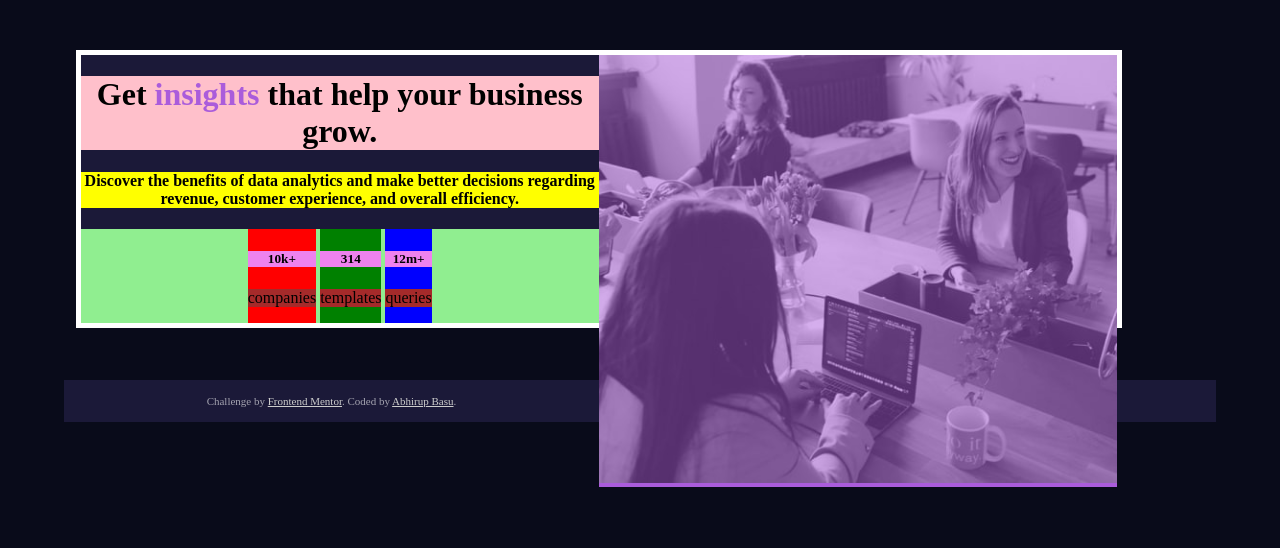
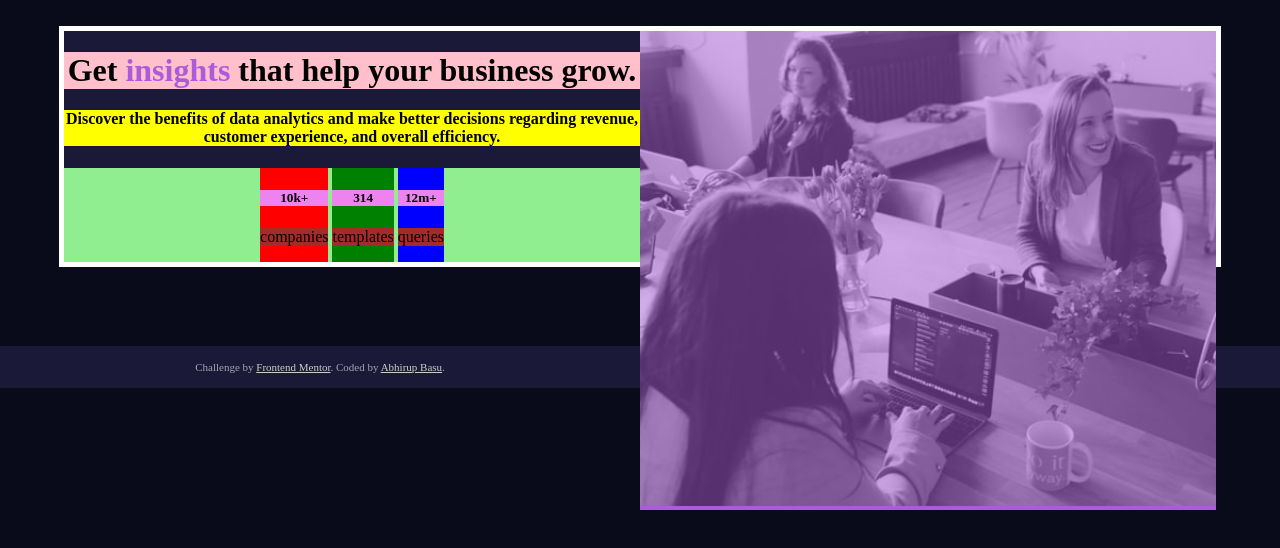
Before and after one commit to basuabhirup/stats-preview-card, a plain HTML site: page index.html in a window 1280 px wide. Drawn offline with Linux system fonts and the light colour scheme.

Commit message:
modified the layout by editing styles.css file. Still not achieved the target layout.

```diff
--- a/styles.css
+++ b/styles.css
@@ -1,13 +1,13 @@
 body {
   text-align: center;
-  margin: 50px 5% 0;
+  margin: 0;
   background-color: hsl(233, 47%, 7%);
 }
 
 .card {
   position: relative;
   width: 90%;
-  margin: 2% 1%;
+  margin: 2% auto 4%;
   padding: 5px;
   background-color: white;
 }
@@ -15,6 +15,7 @@ body {
 .image {
   float: right;
   width: 50%;
+  height: 100%;
   background: hsl(277, 64%, 61%);
 }
 
```
